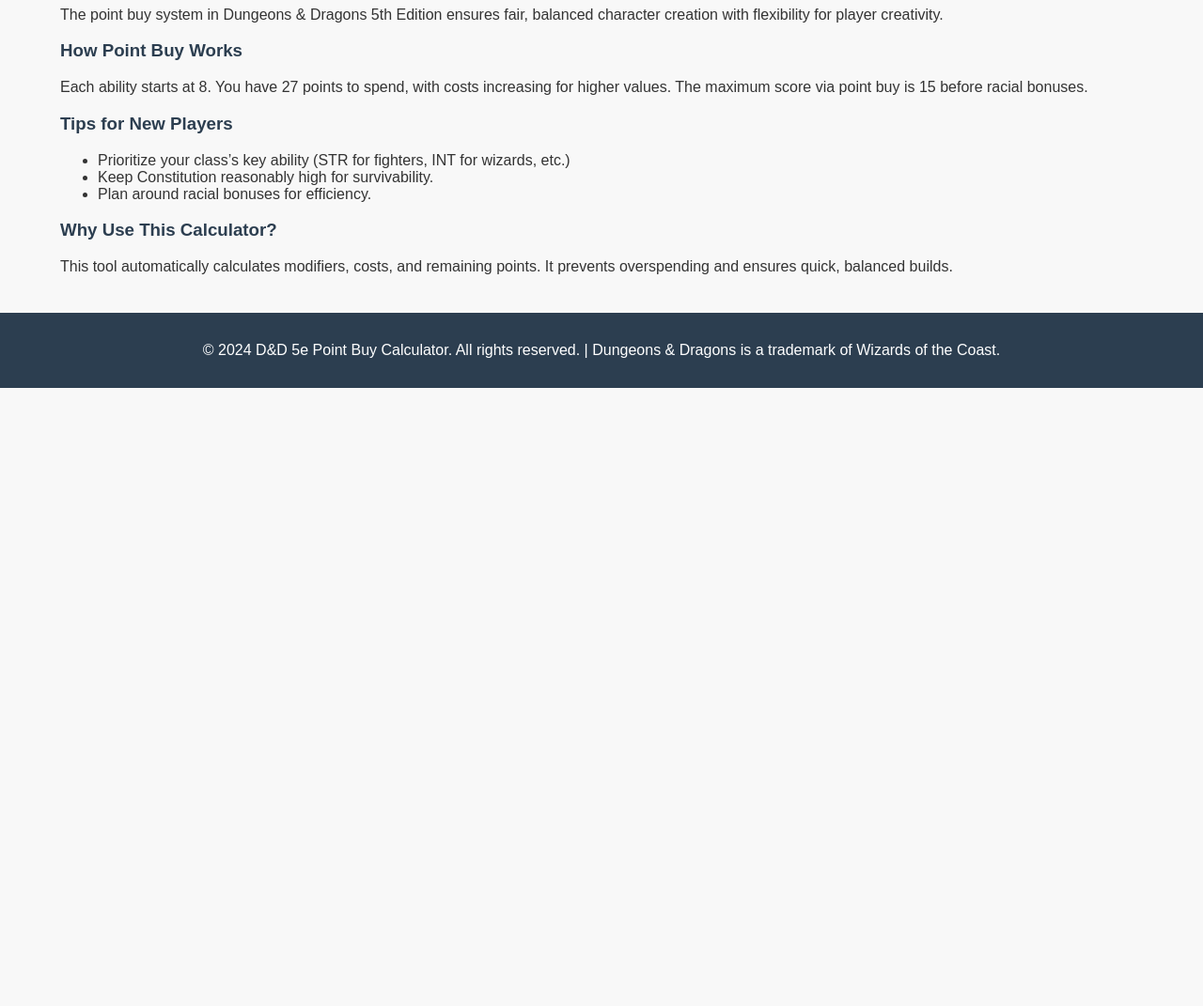
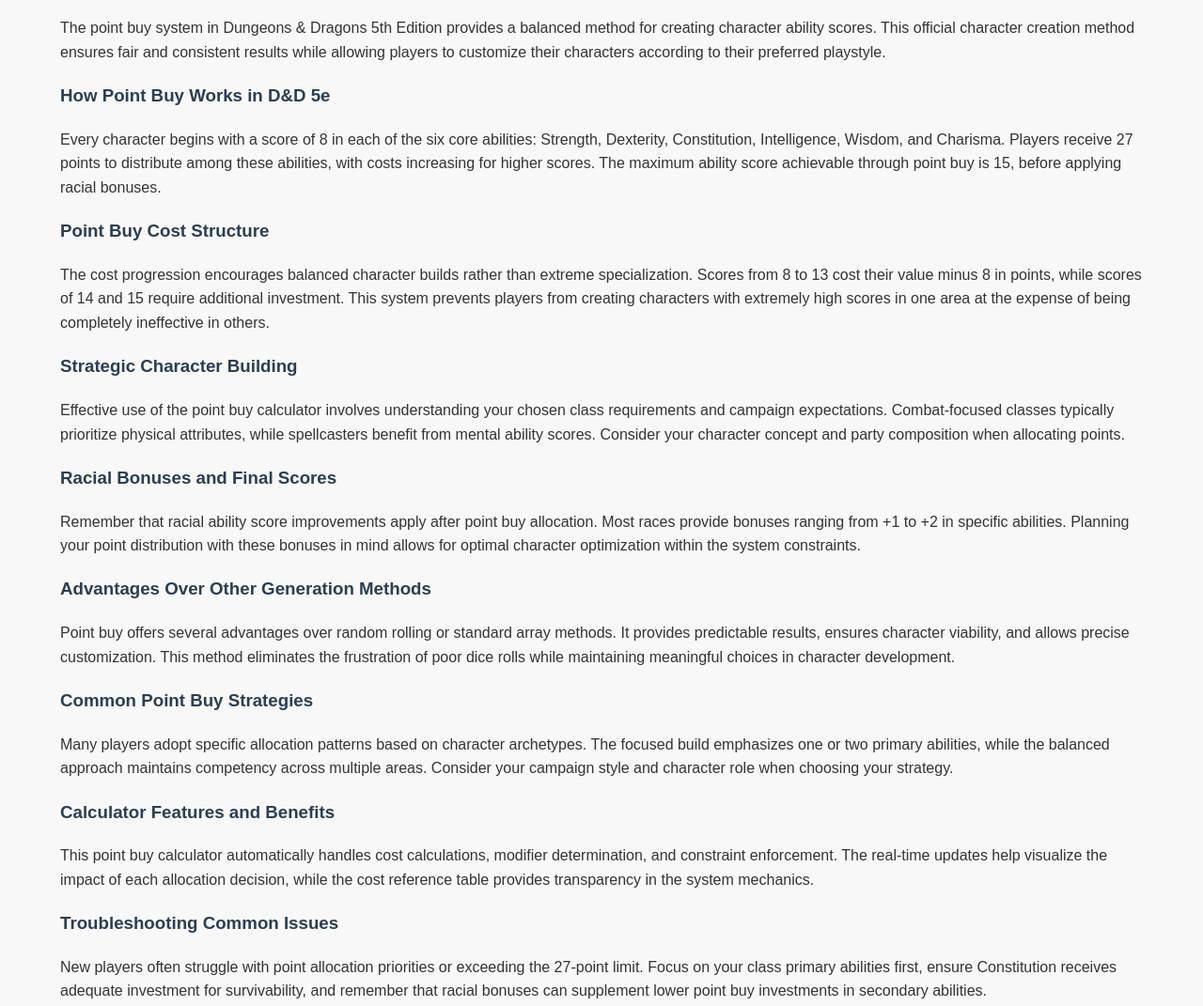
Before and after one commit to mhussainmemon83-hub/buy-5e-point-calculator, a website: page index.html in a window 1280 px wide. Shown: the part 642-1713 px from the top of the page at 94% size. Before the commit the page ends 1055 px from the top, so only its background shows below. Drawn offline with Linux system fonts and the light colour scheme.

Commit message:
Update index.html

```diff
--- a/index.html
+++ b/index.html
@@ -50,7 +50,7 @@
     th, td { border: 1px solid #ddd; padding: 8px; text-align: center; }
     th { background: #2c3e50; color: #fff; }
 
-    .content-section { margin: 40px 0; }
+    .content-section { margin: 40px 0; line-height: 1.6; }
     .content-article h2, .content-article h3 { color: #2c3e50; }
 
     footer { background: #2c3e50; color: #fff; text-align: center; padding: 15px 0; margin-top: 40px; }
@@ -105,25 +105,36 @@
     </div>
   </main>
 
-  <!-- Content -->
+  <!-- Full Content -->
   <section class="content-section">
     <div class="container">
       <article class="content-article">
         <h2>Understanding the D&D 5e Point Buy System</h2>
-        <p>The point buy system in Dungeons & Dragons 5th Edition ensures fair, balanced character creation with flexibility for player creativity.</p>
+        <p>The point buy system in Dungeons & Dragons 5th Edition provides a balanced method for creating character ability scores. This official character creation method ensures fair and consistent results while allowing players to customize their characters according to their preferred playstyle.</p>
 
-        <h3>How Point Buy Works</h3>
-        <p>Each ability starts at 8. You have 27 points to spend, with costs increasing for higher values. The maximum score via point buy is 15 before racial bonuses.</p>
+        <h3>How Point Buy Works in D&D 5e</h3>
+        <p>Every character begins with a score of 8 in each of the six core abilities: Strength, Dexterity, Constitution, Intelligence, Wisdom, and Charisma. Players receive 27 points to distribute among these abilities, with costs increasing for higher scores. The maximum ability score achievable through point buy is 15, before applying racial bonuses.</p>
 
-        <h3>Tips for New Players</h3>
-        <ul>
-          <li>Prioritize your class’s key ability (STR for fighters, INT for wizards, etc.)</li>
-          <li>Keep Constitution reasonably high for survivability.</li>
-          <li>Plan around racial bonuses for efficiency.</li>
-        </ul>
+        <h3>Point Buy Cost Structure</h3>
+        <p>The cost progression encourages balanced character builds rather than extreme specialization. Scores from 8 to 13 cost their value minus 8 in points, while scores of 14 and 15 require additional investment. This system prevents players from creating characters with extremely high scores in one area at the expense of being completely ineffective in others.</p>
 
-        <h3>Why Use This Calculator?</h3>
-        <p>This tool automatically calculates modifiers, costs, and remaining points. It prevents overspending and ensures quick, balanced builds.</p>
+        <h3>Strategic Character Building</h3>
+        <p>Effective use of the point buy calculator involves understanding your chosen class requirements and campaign expectations. Combat-focused classes typically prioritize physical attributes, while spellcasters benefit from mental ability scores. Consider your character concept and party composition when allocating points.</p>
+
+        <h3>Racial Bonuses and Final Scores</h3>
+        <p>Remember that racial ability score improvements apply after point buy allocation. Most races provide bonuses ranging from +1 to +2 in specific abilities. Planning your point distribution with these bonuses in mind allows for optimal character optimization within the system constraints.</p>
+
+        <h3>Advantages Over Other Generation Methods</h3>
+        <p>Point buy offers several advantages over random rolling or standard array methods. It provides predictable results, ensures character viability, and allows precise customization. This method eliminates the frustration of poor dice rolls while maintaining meaningful choices in character development.</p>
+
+        <h3>Common Point Buy Strategies</h3>
+        <p>Many players adopt specific allocation patterns based on character archetypes. The focused build emphasizes one or two primary abilities, while the balanced approach maintains competency across multiple areas. Consider your campaign style and character role when choosing your strategy.</p>
+
+        <h3>Calculator Features and Benefits</h3>
+        <p>This point buy calculator automatically handles cost calculations, modifier determination, and constraint enforcement. The real-time updates help visualize the impact of each allocation decision, while the cost reference table provides transparency in the system mechanics.</p>
+
+        <h3>Troubleshooting Common Issues</h3>
+        <p>New players often struggle with point allocation priorities or exceeding the 27-point limit. Focus on your class primary abilities first, ensure Constitution receives adequate investment for survivability, and remember that racial bonuses can supplement lower point buy investments in secondary abilities.</p>
       </article>
     </div>
   </section>
```
